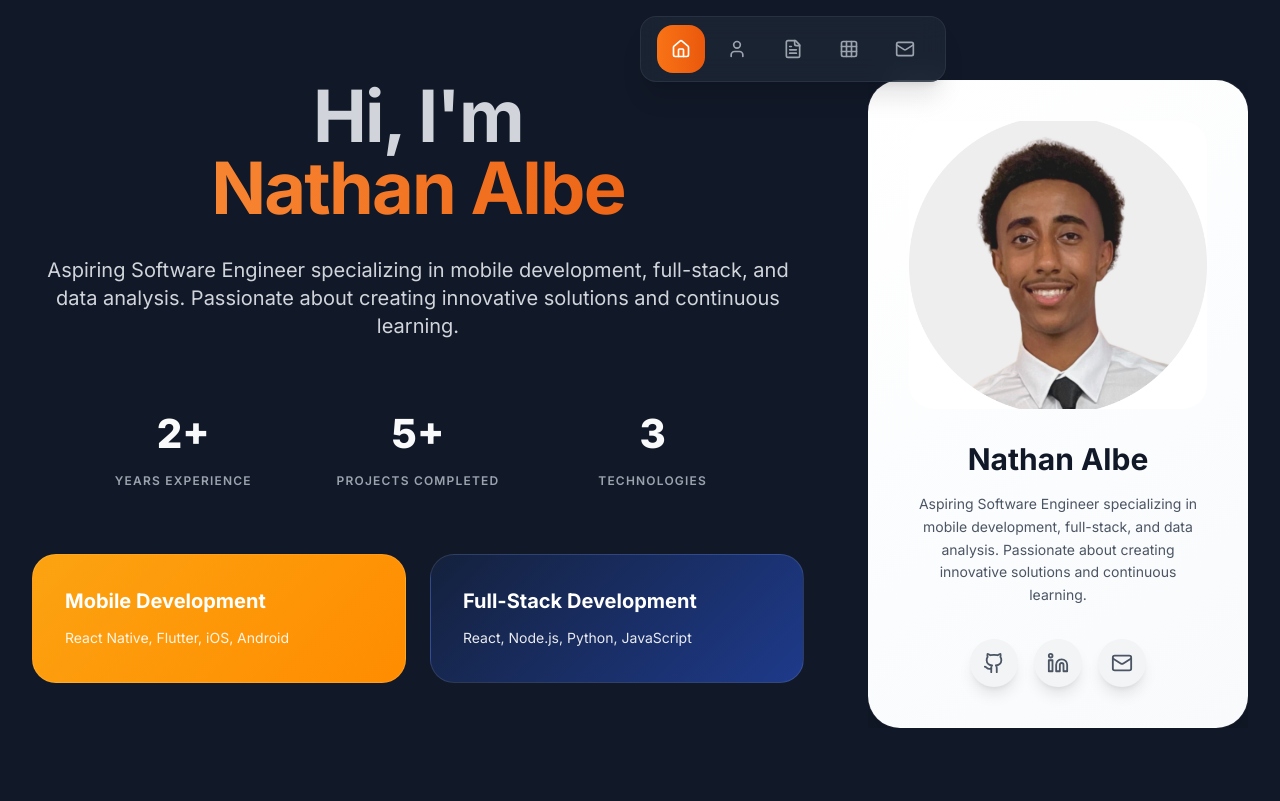
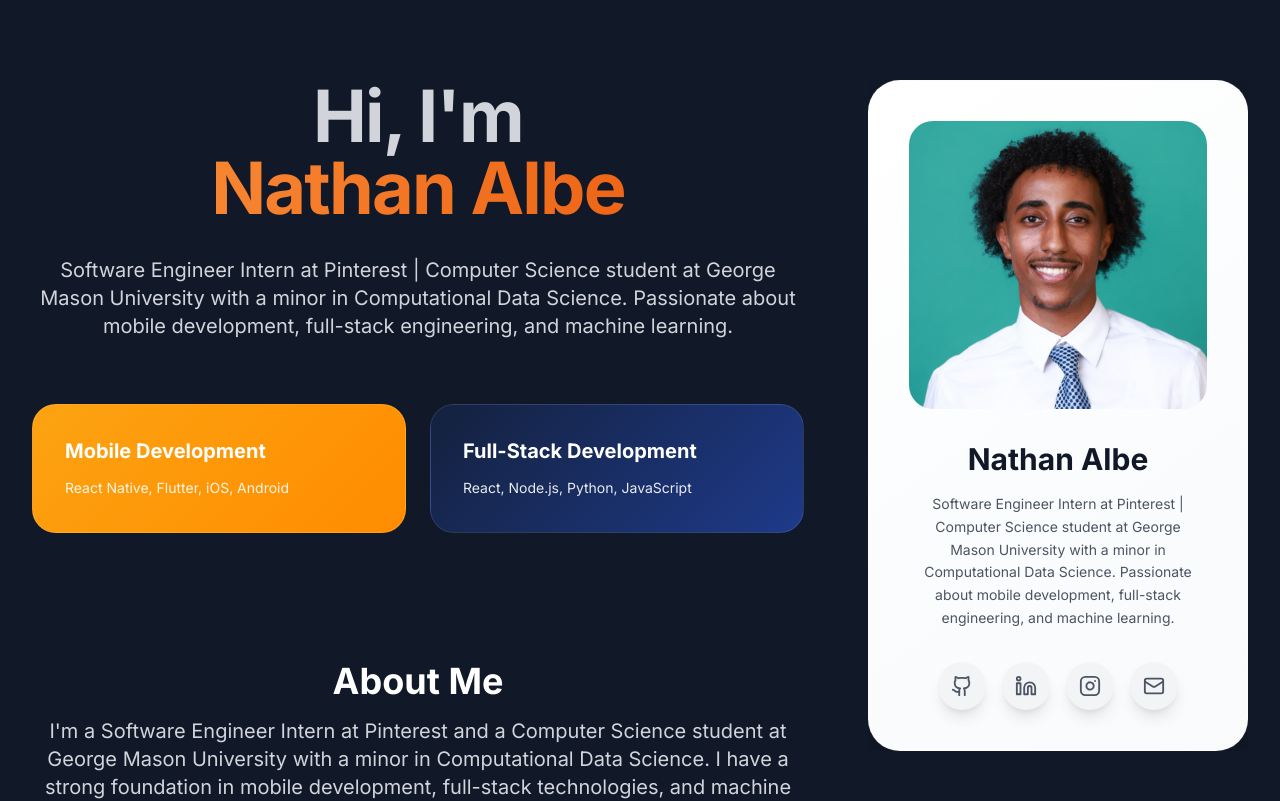
Before and after one commit to nathanalbe/Portfolio-2, a Next.js app: page / in a window 1280 px wide. Shown: the top 801 px of the page. Built offline with nearby package versions, Linux system fonts and the light colour scheme.

Commit message:
updated experiance and navigation centered

```diff
--- a/src/components/AboutSection.tsx
+++ b/src/components/AboutSection.tsx
@@ -51,8 +51,9 @@ export default function AboutSection() {
           transition={{ duration: 0.6, delay: 0.4 }}
           className="text-xl text-gray-300 max-w-3xl mx-auto"
         >
-          I&apos;m a passionate software engineer with a strong foundation in mobile development,
-          full-stack technologies, and data analysis. I love creating innovative solutions
+          I&apos;m a Software Engineer Intern at Pinterest and a Computer Science student at George Mason University
+          with a minor in Computational Data Science. I have a strong foundation in mobile development,
+          full-stack technologies, and machine learning. I love creating innovative solutions
           and continuously learning new technologies.
         </motion.p>
       </div>
--- a/src/components/ContactSection.tsx
+++ b/src/components/ContactSection.tsx
@@ -7,7 +7,7 @@ export default function ContactSection() {
   const socialLinks = [
     {
       icon: Linkedin,
-      href: 'https://linkedin.com/in/nathan-albe',
+      href: 'https://www.linkedin.com/in/nathan-albe',
       label: 'LinkedIn'
     },
     {
--- a/src/components/HeroSection.tsx
+++ b/src/components/HeroSection.tsx
@@ -1,15 +1,8 @@
 'use client'
 
 import { motion } from 'framer-motion'
-import { Calendar, Code, Database } from 'lucide-react'
 
 export default function HeroSection() {
-  const stats = [
-    { number: '2+', label: 'Years Experience', icon: Calendar },
-    { number: '5+', label: 'Projects Completed', icon: Code },
-    { number: '3', label: 'Technologies', icon: Database }
-  ]
-
   const skills = [
     {
       title: 'Mobile Development',
@@ -50,42 +43,17 @@ export default function HeroSection() {
           transition={{ duration: 0.6, delay: 0.4 }}
           className="text-lg sm:text-xl text-gray-300 max-w-3xl mx-auto leading-relaxed"
         >
-          Aspiring Software Engineer specializing in mobile development,
-          full-stack, and data analysis. Passionate about creating
-          innovative solutions and continuous learning.
+          Software Engineer Intern at Pinterest | Computer Science student at George Mason University
+          with a minor in Computational Data Science. Passionate about mobile development,
+          full-stack engineering, and machine learning.
         </motion.p>
-      </motion.div>
-
-      {/* Stats */}
-      <motion.div
-        initial={{ opacity: 0, y: 30 }}
-        animate={{ opacity: 1, y: 0 }}
-        transition={{ duration: 0.8, delay: 0.8 }}
-        className="grid grid-cols-3 gap-6 sm:gap-8 max-w-2xl mx-auto"
-      >
-        {stats.map((stat, index) => {
-          return (
-            <motion.div
-              key={stat.label}
-              initial={{ opacity: 0, scale: 0.8 }}
-              animate={{ opacity: 1, scale: 1 }}
-              transition={{ duration: 0.5, delay: 1 + index * 0.1 }}
-              className="text-center group"
-            >
-              <div className="stat-number group-hover:text-orange-400 transition-colors duration-300">
-                {stat.number}
-              </div>
-              <div className="stat-label">{stat.label}</div>
-            </motion.div>
-          )
-        })}
       </motion.div>
 
       {/* Skill Cards */}
       <motion.div
         initial={{ opacity: 0, y: 30 }}
         animate={{ opacity: 1, y: 0 }}
-        transition={{ duration: 0.8, delay: 1.2 }}
+        transition={{ duration: 0.8, delay: 0.6 }}
         className="grid grid-cols-1 md:grid-cols-2 gap-6 max-w-5xl mx-auto"
       >
         {skills.map((skill, index) => (
@@ -93,7 +61,7 @@ export default function HeroSection() {
             key={skill.title}
             initial={{ opacity: 0, y: 20 }}
             animate={{ opacity: 1, y: 0 }}
-            transition={{ duration: 0.6, delay: 1.4 + index * 0.2 }}
+            transition={{ duration: 0.6, delay: 0.8 + index * 0.2 }}
             className={`skill-card ${skill.color} group cursor-pointer`}
             whileHover={{ scale: 1.02 }}
             whileTap={{ scale: 0.98 }}
--- a/src/components/Navigation.tsx
+++ b/src/components/Navigation.tsx
@@ -45,11 +45,18 @@ export default function Navigation() {
   }
 
   return (
+    <div className="fixed top-4 left-0 right-0 z-50">
+      <div className="w-full max-w-7xl mx-auto px-4 sm:px-6 lg:px-8">
+        <div className="flex justify-center lg:max-w-[calc(100%-380px-4rem)]">
           <motion.nav
             initial={{ y: -100, opacity: 0 }}
-      animate={{ y: 0, opacity: 1 }}
-      transition={{ duration: 0.8, ease: "easeOut" }}
-      className={`fixed top-4 left-1/2 -translate-x-1/2 z-50 transition-all duration-300 ${
+            animate={{
+              y: isScrolled ? 0 : -100,
+              opacity: isScrolled ? 1 : 0,
+              pointerEvents: isScrolled ? 'auto' : 'none'
+            }}
+            transition={{ duration: 0.3, ease: "easeOut" }}
+            className={`transition-all duration-300 ${
               isScrolled
                 ? 'backdrop-blur-xl bg-gray-900/90 border-gray-700/50 shadow-2xl'
                 : 'backdrop-blur-md bg-gray-800/70 border-gray-600/30 shadow-xl'
@@ -89,5 +96,8 @@ export default function Navigation() {
         </ul>
       </div>
           </motion.nav>
+        </div>
+      </div>
+    </div>
   )
 }
--- a/src/components/ProfileCard.tsx
+++ b/src/components/ProfileCard.tsx
@@ -1,13 +1,14 @@
 'use client'
 
 import { motion } from 'framer-motion'
-import { Github, Linkedin, Mail } from 'lucide-react'
+import { Github, Linkedin, Mail, Instagram } from 'lucide-react'
 import Image from 'next/image'
 
 export default function ProfileCard() {
   const socialLinks = [
     { icon: Github, href: 'https://github.com/nathan-albe', label: 'GitHub' },
-    { icon: Linkedin, href: 'https://linkedin.com/in/nathan-albe', label: 'LinkedIn' },
+    { icon: Linkedin, href: 'https://www.linkedin.com/in/nathan-albe', label: 'LinkedIn' },
+    { icon: Instagram, href: 'https://www.instagram.com/n8tes.lyfe/', label: 'Instagram' },
     { icon: Mail, href: 'mailto:nathan.albe@outlook.com', label: 'Email' }
   ]
 
@@ -21,7 +22,7 @@ export default function ProfileCard() {
       {/* Profile Image */}
       <div className="relative w-full h-72 mb-8 rounded-3xl overflow-hidden group-hover:scale-105 transition-transform duration-500">
         <Image
-          src="/assets/profile-pic.png"
+          src="/assets/Headshot.JPG"
           alt="Nathan Albe"
           fill
           className="object-cover group-hover:scale-110 transition-transform duration-500"
@@ -47,8 +48,9 @@ export default function ProfileCard() {
         transition={{ duration: 0.6, delay: 0.5 }}
         className="text-gray-600 text-center text-sm leading-relaxed mb-8 px-2"
       >
-        Aspiring Software Engineer specializing in mobile development, full-stack, and data analysis.
-        Passionate about creating innovative solutions and continuous learning.
+        Software Engineer Intern at Pinterest | Computer Science student at George Mason University
+        with a minor in Computational Data Science. Passionate about mobile development, full-stack engineering,
+        and machine learning.
       </motion.p>
 
       {/* Social Links */}
```
Also changed, not shown: public/assets/Headshot.JPG (added), public/assets/about-pic.png (deleted). Lines whose indentation alone changed are shown as unchanged.
